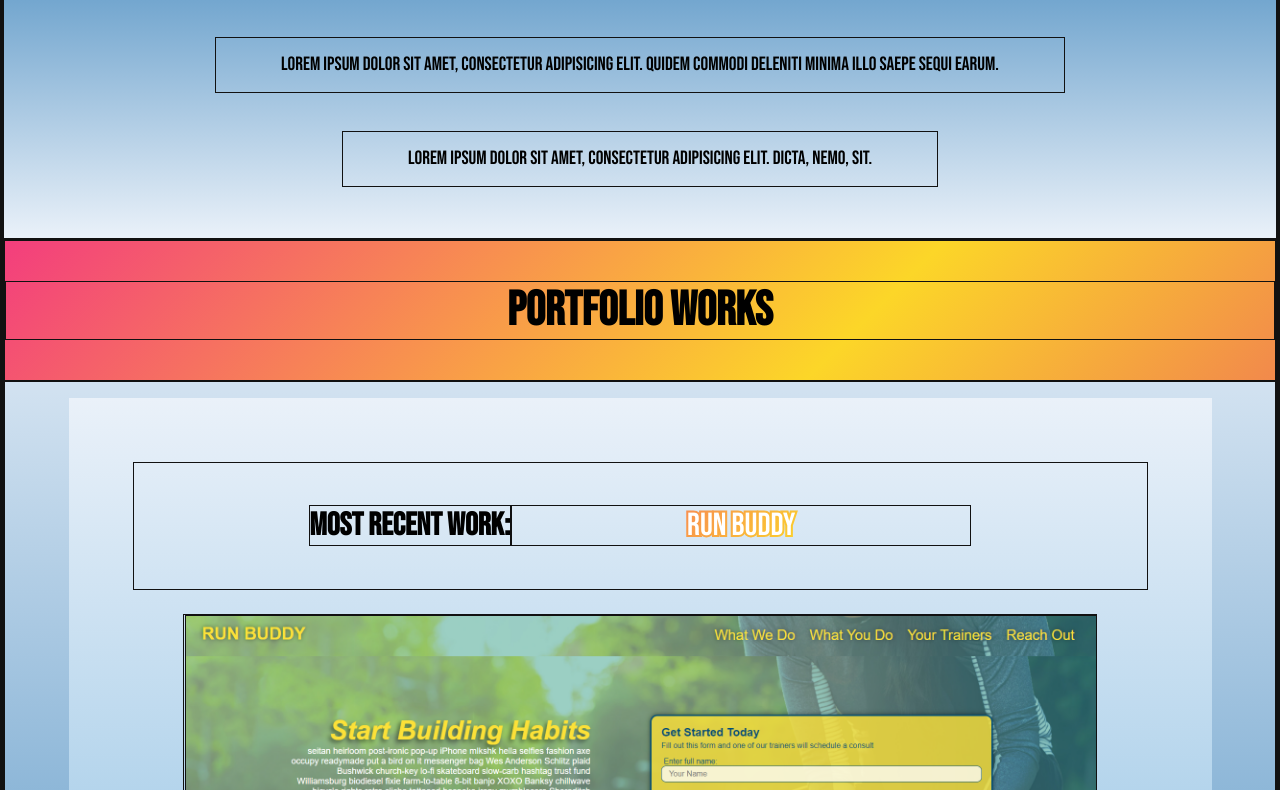
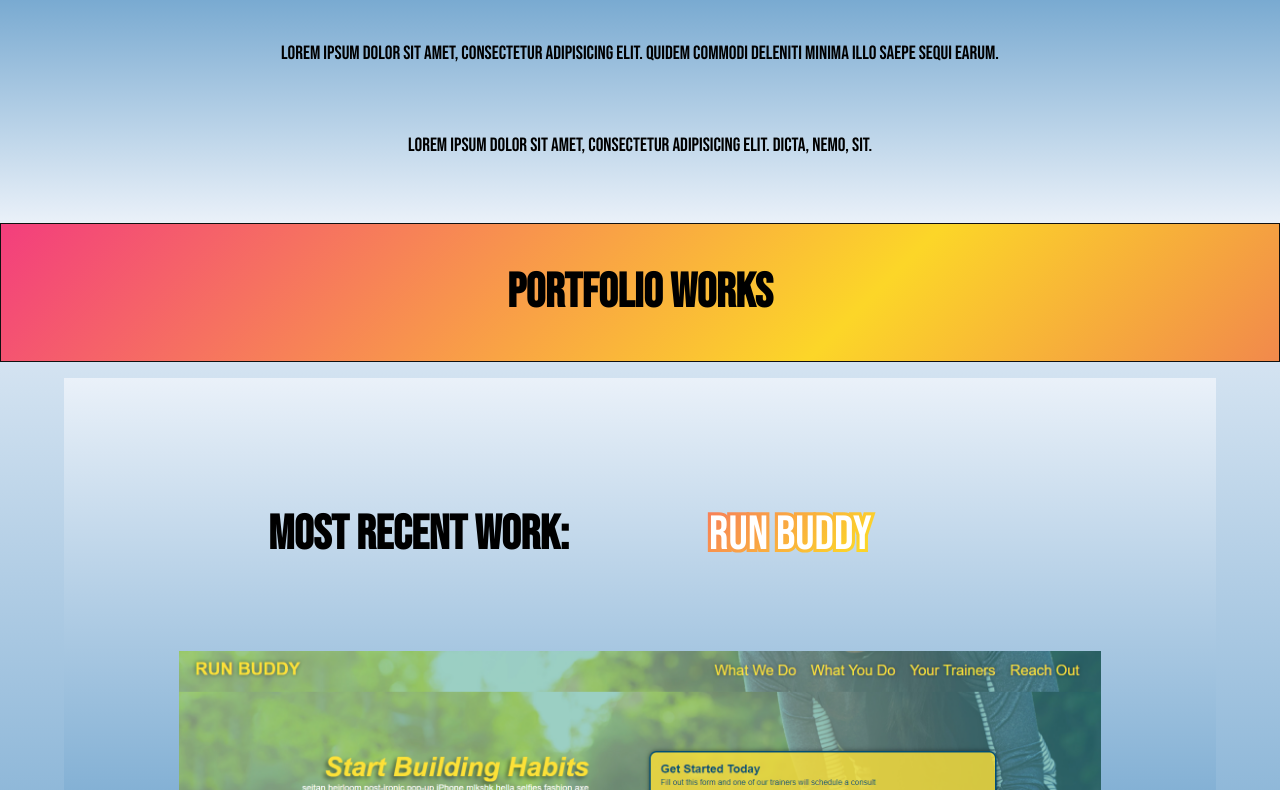
Before and after one commit to dorvilsteven/dorvilsteven.github.io, a plain HTML site: page index.html in a window 1280 px wide. Shown: the part 613-1403 px from the top of the page. Drawn offline with Linux system fonts and the light colour scheme.

Commit message:
site complete (visual enhancements required)

```diff
--- a/css/style.css
+++ b/css/style.css
@@ -1,15 +1,39 @@
 @import url("https://fonts.googleapis.com/css2?family=Bebas+Neue&display=swap");
 /* root and global styling  */
 :root {
+  /* main colors for site */
   --color-green: #687864;
   --color-blue: #3680b9;
   --color-dark-blue: #5085a5;
   --color-light-blue: #8fc1e3;
   --color-white-blue: #eaf1f9;
+  /* sub colors */
+  --color-black: #111;
+  --color-white: #fff;
+  /* gradient colors */
+  --colorful-background: linear-gradient(
+    -45deg,
+    #eeaa52,
+    #e73c6f,
+    #fcd628,
+    #f33e7d
+  );
+  --simple-background: linear-gradient(
+    var(--color-blue),
+    var(--color-white-blue)
+  );
+  --simple-background-reversed: linear-gradient(
+    var(--color-white-blue),
+    var(--color-blue)
+  );
+  --simple-background-mid: linear-gradient(
+    var(--color-white-blue),
+    var(--color-light-blue)
+  );
 }
 * {
   box-sizing: border-box;
-  border: 1px solid #111;
+  /* border: 1px solid var(--color-black); */
 }
 body {
   margin: 0;
@@ -35,6 +59,7 @@ contains header for both mobile and desktop
 */
 header {
   background-color: var(--color-blue);
+  border-bottom: 0.25em solid var(--color-dark-blue);
 }
 /*
 *
@@ -46,6 +71,7 @@ nav {
   flex-wrap: wrap;
   justify-content: space-between;
   padding: 0.5em;
+  border-bottom: 2px solid var(--color-dark-blue);
 }
 .nav-left {
   width: 25%;
@@ -87,7 +113,7 @@ nav {
   margin: auto;
 }
 #nav-menu li a {
-  color: #fff;
+  color: var(--color-white);
   font-size: 3rem;
 }
 .exit-button {
@@ -133,7 +159,7 @@ nav {
 .header-hero-title {
   font-size: 2.1em;
   color: #eee;
-  background: linear-gradient(-45deg, #eeaa52, #e73c6f, #fcd628, #f33e7d);
+  background: var(--colorful-background);
   background-size: 200% 200%;
   -webkit-background-clip: text;
   -webkit-text-stroke: 0.13em transparent;
@@ -180,12 +206,12 @@ connect contains a list of social links
   flex-direction: column;
   align-items: center;
   text-align: center;
-  background: linear-gradient(var(--color-blue), var(--color-white-blue));
+  background: var(--simple-background);
   padding: 2em 0;
 }
 #bio h2 {
   font-size: 2.4em;
-  border-bottom: 3px solid #111;
+  border-bottom: 3px solid var(--color-black);
   border-radius: 12%;
 }
 #bio p {
@@ -204,14 +230,14 @@ all the side works
 *
 */
 #portfolio {
-  background: linear-gradient(var(--color-white-blue), var(--color-blue));
+  background: var(--simple-background-reversed);
 }
 .portfolio-title {
   text-align: center;
   font-size: 2em;
-  background: linear-gradient(-45deg, #eeaa52, #e73c6f, #fcd628, #f33e7d);
+  background: var(--colorful-background);
   background-size: 200% 200%;
-  border: 1px solid #111;
+  border: 1px solid var(--color-black);
 }
 .portfolio-works {
   display: flex;
@@ -221,7 +247,7 @@ all the side works
 .active-work {
   height: 40%;
   width: 90%;
-  background: linear-gradient(var(--color-white-blue), var(--color-light-blue));
+  background: var(--simple-background-mid);
   margin: 1em;
   display: flex;
   flex-direction: column-reverse;
@@ -235,7 +261,7 @@ all the side works
   width: 100%;
 }
 .active-work-text {
-  font-size: 2em;
+  font-size: 3em;
   text-align: center;
   width: 100%;
 }
@@ -243,8 +269,8 @@ all the side works
   display: none;
 }
 .run-buddy {
-  color: #fff;
-  background: linear-gradient(-45deg, #eeaa52, #e73c6f, #fcd628, #f33e7d);
+  color: var(--color-white);
+  background: var(--colorful-background);
   background-size: 200% 200%;
   -webkit-background-clip: text;
   -webkit-text-stroke: 0.13em transparent;
@@ -255,7 +281,7 @@ all the side works
   align-items: center;
   width: 100%;
   margin: 2em;
-  border-top: solid 2px #111;
+  border-top: solid 2px var(--color-black);
   width: 90%;
 }
 .work {
@@ -284,7 +310,7 @@ connect title and social links
 #connect .connect-title {
   font-size: 2em;
   color: white;
-  background: linear-gradient(-45deg, #eeaa52, #e73c6f, #fcd628, #f33e7d);
+  background: var(--colorful-background);
   background-size: 200% 200%;
   letter-spacing: 0.1em;
   width: 100%;
@@ -323,7 +349,7 @@ footer .copyright {
   width: 100%;
   display: flex;
   justify-content: center;
-  color: #fff;
+  color: var(--color-white);
   font-size: 1.35em;
 }
 
@@ -396,6 +422,7 @@ changes made to few sections
   .active-work {
     border: none;
     padding: 4em;
+    background: var(--simple-background-reversed);
   }
   .active-work .active-work-text {
     display: flex;
@@ -418,7 +445,7 @@ changes made to few sections
   #connect {
     height: 20%;
     flex-direction: row;
-    background: linear-gradient(-45deg, #eeaa52, #e73c6f, #fcd628, #f33e7d);
+    background: var(--colorful-background);
   }
   #connect .connect-title {
     background: none;
@@ -429,7 +456,7 @@ changes made to few sections
     margin: auto;
   }
   #connect a i {
-    color: #fff;
+    color: var(--color-white);
     font-size: 0.5em;
   }
   /* END connect */
```
